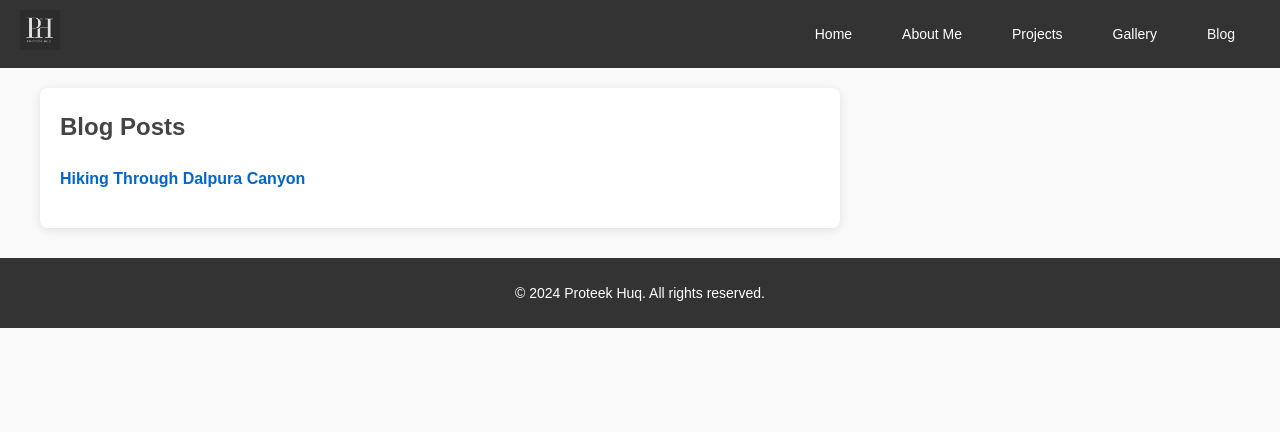
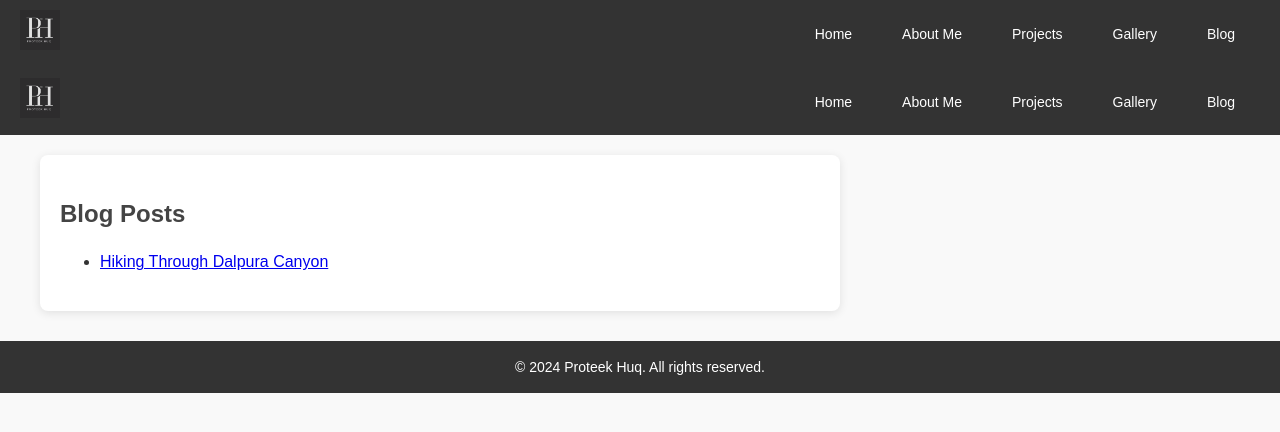
Before and after one commit to ProteekHuq/ProteekHuq, a plain HTML site: page blog.html in a window 1280 px wide. Drawn offline with Linux system fonts and the light colour scheme.

Commit message:
Update blog.html

```diff
--- a/blog.html
+++ b/blog.html
@@ -10,7 +10,6 @@
     <link rel="icon" type="image/png" sizes="32x32" href="images/favicon-32x32.png">
     <link rel="icon" type="image/png" sizes="16x16" href="images/favicon-16x16.png">
     <link rel="manifest" href="/site.webmanifest">
-
     <style>
         /* Global styles */
         body {
@@ -24,7 +23,6 @@
         /* Header styles */
         header {
             width: 100%;
-            background-color: #333; /* Background color for visibility */
         }
 
         .header-container {
@@ -32,6 +30,7 @@
             align-items: center;
             justify-content: space-between;
             padding: 10px 20px;
+            background-color: #333;
         }
 
         .logo img {
@@ -41,6 +40,7 @@
 
         nav {
             flex: 1;
+            text-align: right; /* Align nav to the right */
         }
 
         nav ul {
@@ -68,36 +68,22 @@
             padding: 0 20px; /* Padding to ensure content isn't against the edges */
         }
 
-        #blogposts {
+        section {
             background-color: white;
             padding: 20px;
             border-radius: 8px;
             box-shadow: 0 2px 10px rgba(0, 0, 0, 0.1);
-            margin-top: 20px; /* Add space above blogposts section */
         }
 
-        #blogposts h2 {
-            margin-top: 0; /* Remove margin on top of h2 */
+        h2 {
             text-align: left; /* Align heading to the left */
+            font-size: 24px;
+            margin-bottom: 10px;
         }
 
-        #blogposts ul {
-            list-style: none; /* Remove default list style */
-            padding: 0; /* Remove padding */
-        }
-
-        #blogposts ul li {
-            margin: 10px 0; /* Space between blog post links */
-        }
-
-        #blogposts ul li a {
-            text-decoration: none; /* Remove underline from links */
-            color: #0066cc; /* Link color */
-            font-weight: bold; /* Bold text for emphasis */
-        }
-
-        #blogposts ul li a:hover {
-            text-decoration: underline; /* Underline on hover */
+        p {
+            line-height: 1.6;
+            margin: 5px 0;
         }
 
         /* Footer styles */
@@ -130,17 +116,27 @@
                 margin: 10px; /* Reduced margin */
                 padding: 0 10px; /* Less padding on mobile */
             }
-
-            #blogposts {
-                padding: 15px; /* Smaller padding on mobile */
-            }
-
-            #blogposts h2 {
-                font-size: 18px; /* Smaller heading size on mobile */
-            }
         }
     </style>
 </head>
+
+<body>
+    <header>
+        <div class="header-container">
+            <div class="logo">
+                <a href="index.html"><img src="images/logo.png" alt="Proteek Huq Logo"></a> <!-- Logo links to index -->
+            </div>
+            <nav>
+                <ul>
+                    <li><a href="index.html">Home</a></li>
+                    <li><a href="about.html">About Me</a></li>
+                    <li><a href="projects.html">Projects</a></li>
+                    <li><a href="gallery.html">Gallery</a></li>
+                    <li><a href="blog.html">Blog</a></li>
+                </ul>
+            </nav>
+        </div>
+    </header>
 
 <body>
     <header>
```
